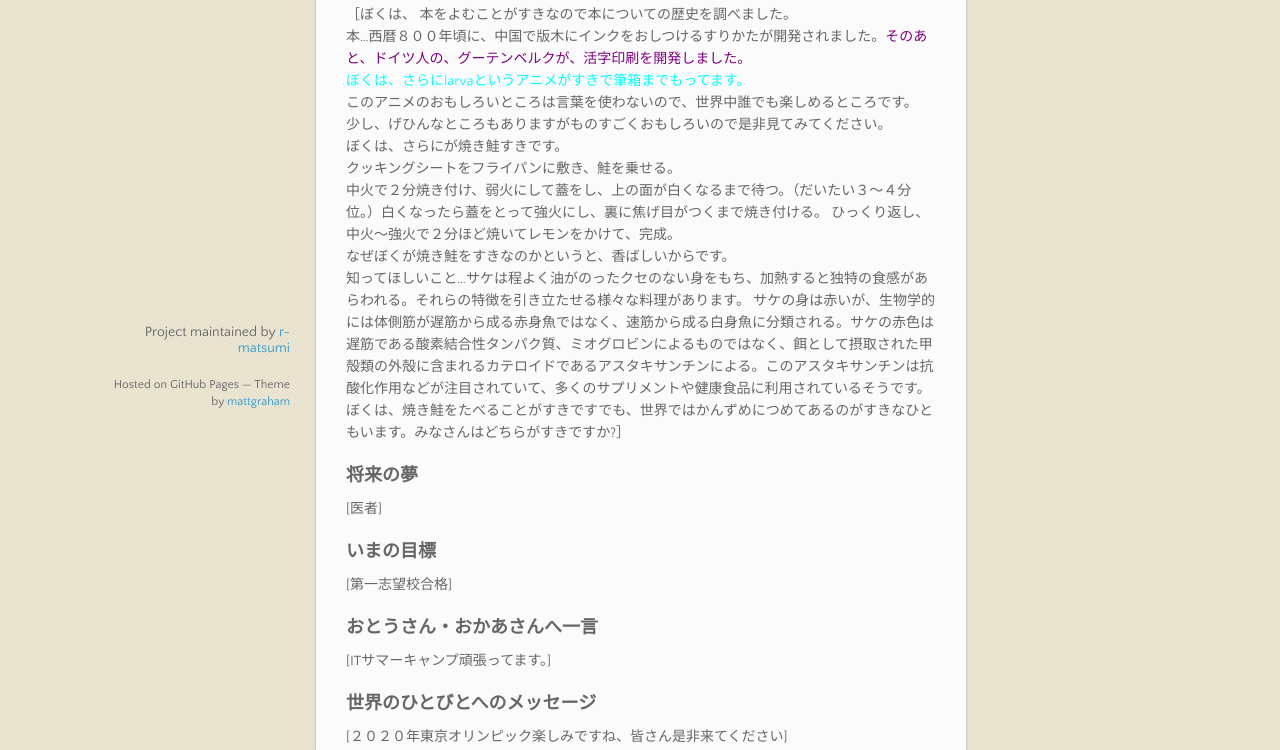
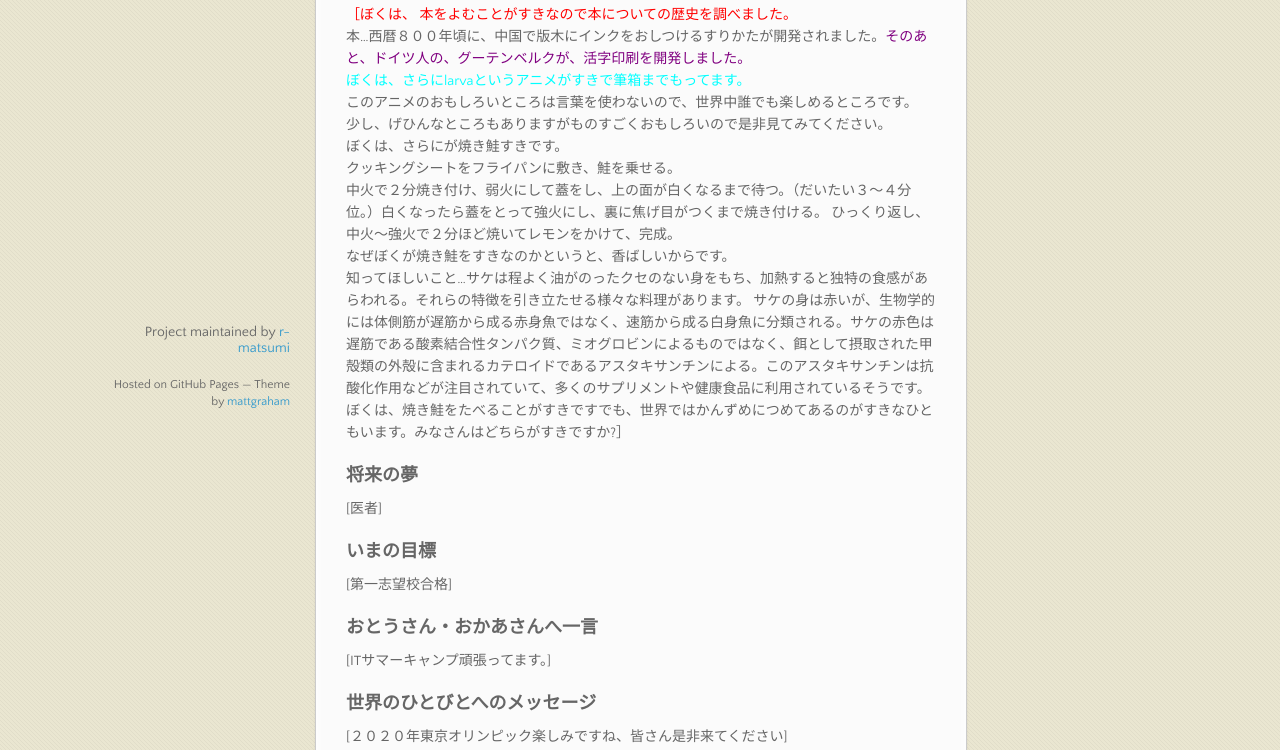
Before and after one commit to r-matsumi/web, a plain HTML site: page index.html in a window 1280 px wide. Shown: the part 350-1100 px from the top of the page. Drawn offline with nearby package versions, Linux system fonts and the light colour scheme.

Commit message:
Update index.html

```diff
--- a/index.html
+++ b/index.html
@@ -49,7 +49,7 @@
 <img src=”web/images/larva 2.jpg” width=”900” height=”630“>
 
 
-<p>［ぼくは、 本をよむことがすきなので本についての歴史を調べました。<br>
+<p><FONT color="#ff0000">［ぼくは、 本をよむことがすきなので本についての歴史を調べました。</FONT ><br>
 本…西暦８００年頃に、中国で版木にインクをおしつけるすりかたが開発されました。<FONT color="#800080">そのあと、ドイツ人の、グーテンベルクが、活字印刷を開発しました。</FONT ><br>
 <FONT color="#00ffff">ぼくは、さらにlarvaというアニメがすきで筆箱までもってます。</FONT><br>
 このアニメのおもしろいところは言葉を使わないので、世界中誰でも楽しめるところです。<br>
```
